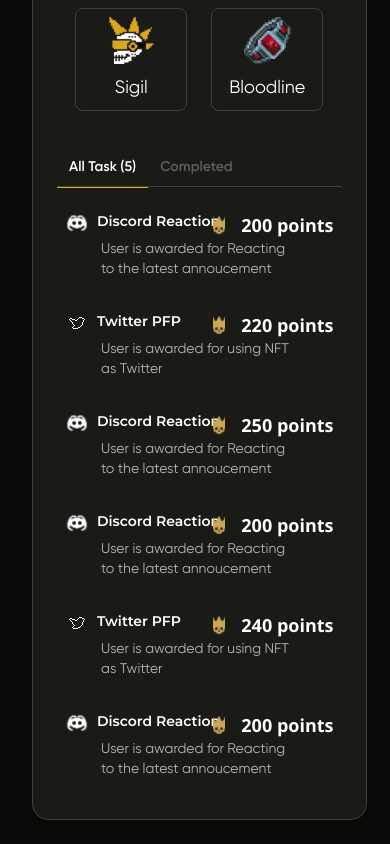
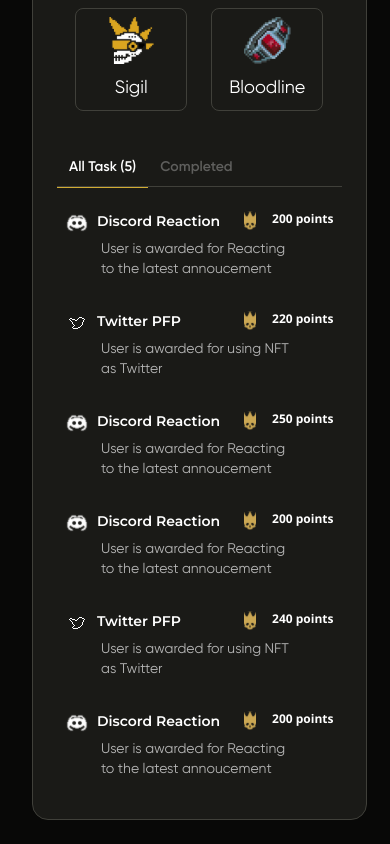
Before and after one commit to reubence/dks, a Next.js app: page /dashboard in a window 390 px wide. Shown: the part 811-1655 px from the top of the page. Built offline with nearby package versions, Linux system fonts and the light colour scheme.

Commit message:
Reduced font size for points

```diff
--- a/components/art-details.jsx
+++ b/components/art-details.jsx
@@ -120,7 +120,7 @@ export function ArtDetails() {
                   <p className="px-9 pt-1 text-sm font-gilroy text-muted-foreground">
                     {item.description}
                   </p>
-                  <div className="absolute right-2 top-4 flex gap-2 text-lg font-sans font-bold">
+                  <div className="absolute right-2 top-4 flex gap-2 text-xs sm:text-lg font-sans font-bold">
                     <Image
                       src={SKULL_SMALL}
                       alt="SKULL Logo"
@@ -143,7 +143,7 @@ export function ArtDetails() {
                   <p className="px-9 pt-1 text-sm text-muted-foreground">
                     {item.description}
                   </p>
-                  <div className="absolute right-2 top-4 flex gap-2 text-lg font-sans font-bold">
+                  <div className="absolute right-2 top-4 flex gap-2 text-xs sm:text-lg font-sans font-bold">
                     <Image
                       src={SKULL_SMALL}
                       alt="SKULL Logo"
```
